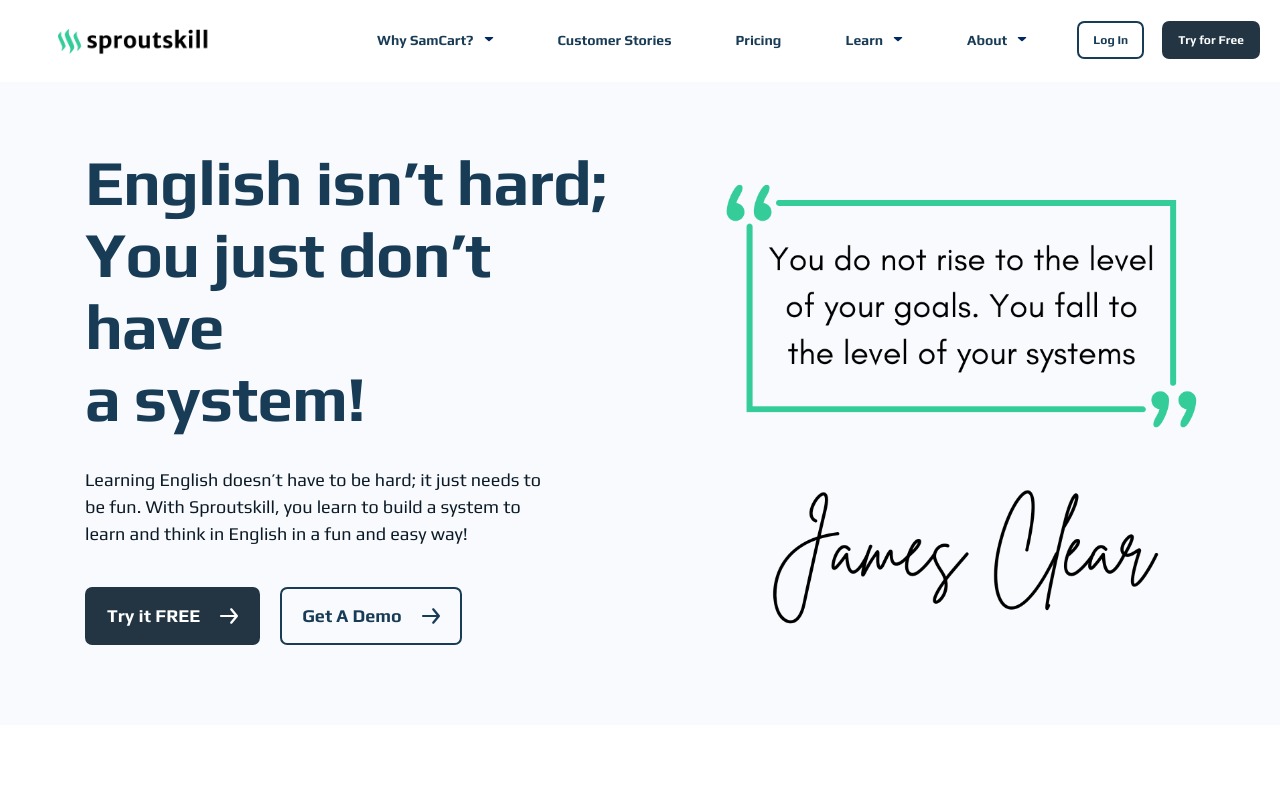
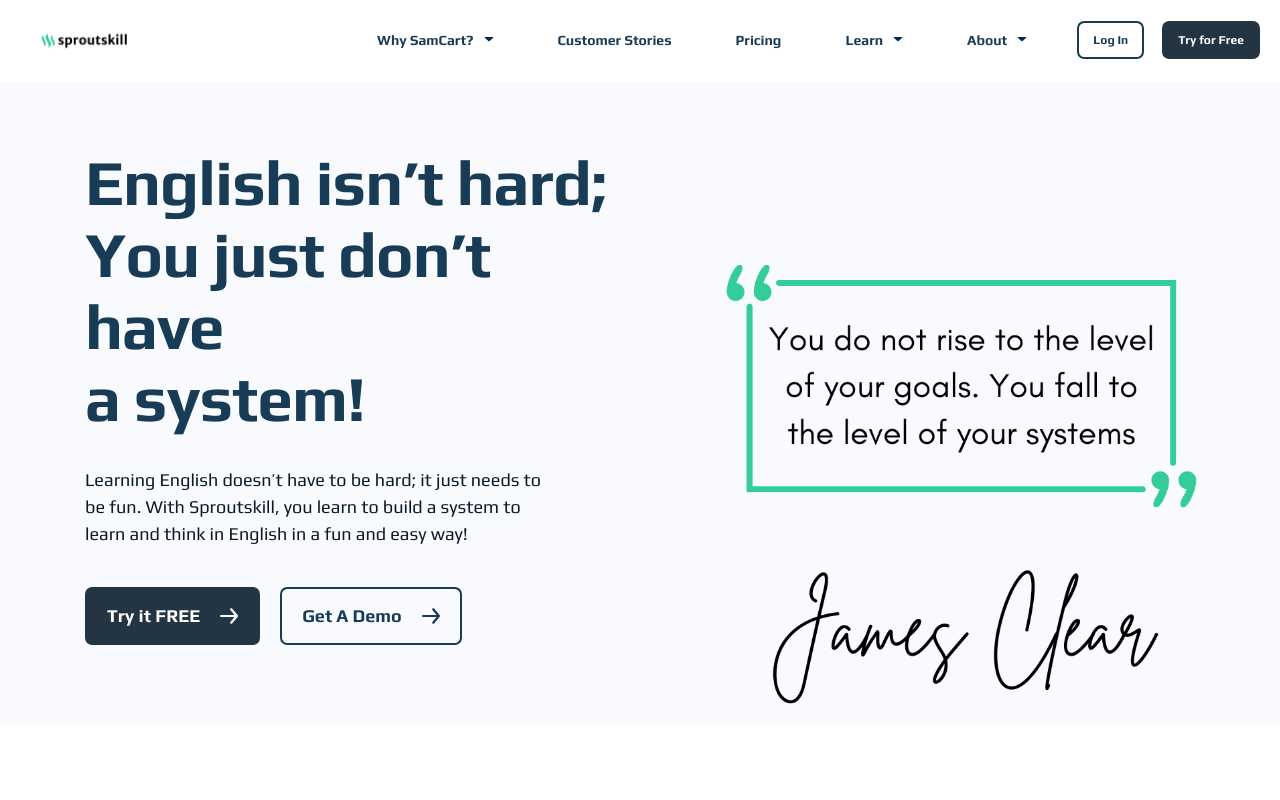
Before and after one commit to hr-sobuj/SproutSkill, a website with bundled scripts: page index.html in a window 1280 px wide. Shown: the top 800 px of the page. Built offline with nearby package versions, Linux system fonts and the light colour scheme; a script that the page names is missing.

Commit message:
some change

```diff
--- a/index.html
+++ b/index.html
@@ -63,7 +63,7 @@
                 </a>
             </div>
             <a class="logo" href="/" role="banner">
-                <img src="./assets/img/logo.png" alt="" class="w-[70%]">
+                <img src="./assets/img/logo.png" alt="" class="w-full sm:w-[30%] md:w-[40%]">
             </a>
             <nav class="nav-main" role="navigation">
                 <ul>
@@ -248,7 +248,7 @@
                 <picture>
                     <source srcset="./assets/img/3.png"
                         type="image/png" />
-                    <img class="bg"
+                    <img class="bg mt-20"
                         src="./assets/img/3.png"
                         alt="" />
                 </picture>
```
Also changed, not shown: assets/css/output.css.
